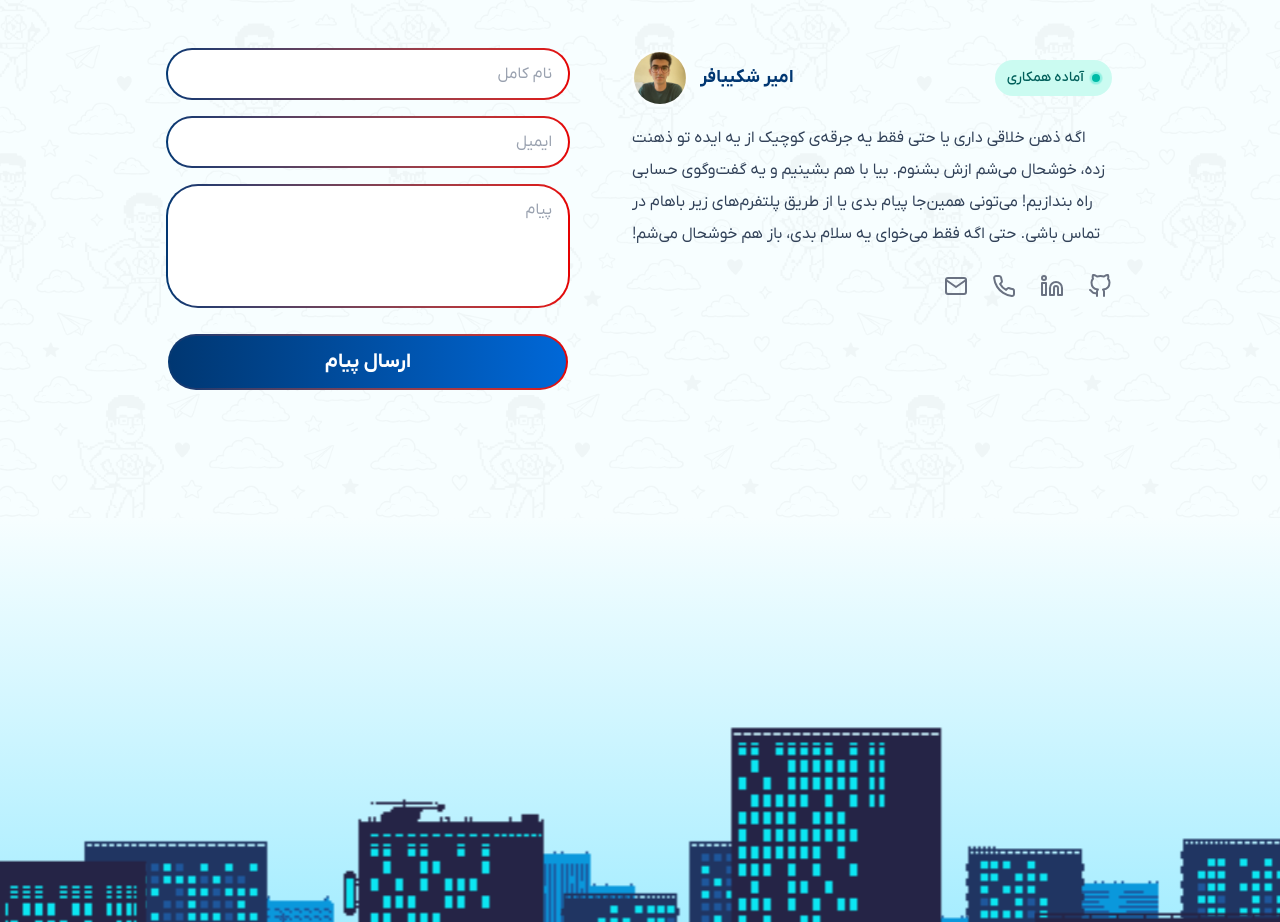
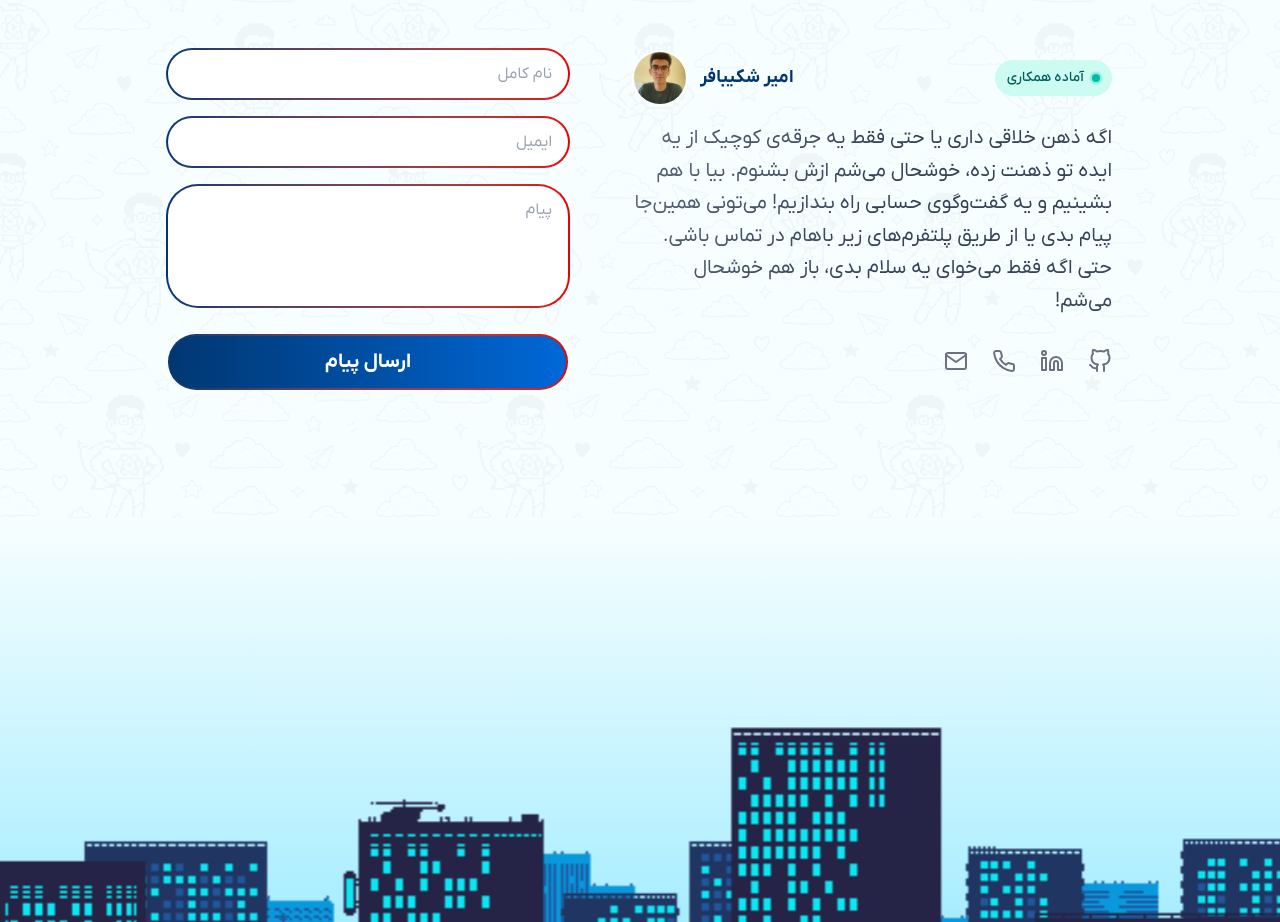
Before and after one commit to AmirShakibafar/portfolioWebsite, a Next.js app: page /about in a window 1280 px wide. Shown: the part 2470-3392 px from the top of the page. Built offline with nearby package versions, Linux system fonts and the light colour scheme.

Commit message:
added shimmer text props

```diff
--- a/src/components/AuthorInfo.tsx
+++ b/src/components/AuthorInfo.tsx
@@ -1,6 +1,7 @@
 import Image from "next/image";
 import { motion } from "framer-motion";
 import { GitHub, Linkedin, Phone, Mail } from "react-feather";
+import { ShimmerText } from "./ShimmerText";
 
 const socialLinks = [
   {
@@ -42,12 +43,13 @@ const AuthorInfo = () => (
         />
       </div>
     </div>
-    <p className="author-bio">
+    <ShimmerText size="20px">
       اگه ذهن خلاقی داری یا حتی فقط یه جرقه‌ی کوچیک از یه ایده تو ذهنت زده،
       خوشحال می‌شم ازش بشنوم. بیا با هم بشینیم و یه گفت‌وگوی حسابی راه بندازیم!
       می‌تونی همین‌جا پیام بدی یا از طریق پلتفرم‌های زیر باهام در تماس باشی. حتی
       اگه فقط می‌خوای یه سلام بدی، باز هم خوشحال می‌شم!
-    </p>
+    </ShimmerText>
+
     <motion.div className="author-socials-wrapper">
       {socialLinks.map((link) => (
         <motion.a
--- a/src/components/HeroContents.tsx
+++ b/src/components/HeroContents.tsx
@@ -57,12 +57,7 @@ export default function HeroContent() {
 
   return (
     <>
-      <div
-        className="absolute top-0 start-0 h-full w-2/5 backdrop-blur-sm"
-        style={{
-          maskImage: "linear-gradient(to end, black 60%, transparent)",
-        }}
-      />
+      <div className="absolute top-0 start-0 h-full w-3/5 backdrop-blur-sm [mask-image:linear-gradient(to_right,rgba(0,0,0,0),rgba(0,0,0,1))]" />
       <div className="relative z-10 h-full flex items-center justify-center">
         <div className="flex items-center gap-8">
           <div className="flex flex-col p-6">
@@ -82,7 +77,6 @@ export default function HeroContent() {
                 </motion.span>
                 <motion.span variants={headingChild}>هستم</motion.span>
                 <motion.span variants={headingChild}>:)</motion.span>
-
               </motion.div>
             </h1>
 
--- a/src/components/ShimmerText.tsx
+++ b/src/components/ShimmerText.tsx
@@ -1,5 +1,29 @@
-export const ShimmerText = ({ children }: { children: React.ReactNode }) => (
-  <p className="leading-relaxed text-[24px] mb-8 animate-shimmer bg-clip-text text-right text-transparent bg-[linear-gradient(110deg,#334155,45%,#e2e8f0,55%,#334155)] bg-[length:200%_100%]">
-    {children}
-  </p>
-);
+import React from "react";
+
+interface ShimmerTextProps {
+  children: React.ReactNode;
+  size?: string | number;
+  color?: string;
+  shimmerColor?: string;
+}
+
+export const ShimmerText = ({
+  children,
+  size = "24px",
+  color = "#334155",
+  shimmerColor = "#e2e8f0",
+}: ShimmerTextProps) => {
+  const dynamicStyles = {
+    fontSize: typeof size === "number" ? `${size}px` : size,
+    backgroundImage: `linear-gradient(110deg, ${color}, 45%, ${shimmerColor}, 55%, ${color})`,
+  };
+
+  return (
+    <p
+      style={dynamicStyles}
+      className="leading-relaxed font-iran mb-8 animate-shimmer bg-clip-text text-right text-transparent bg-[length:200%_100%]"
+    >
+      {children}
+    </p>
+  );
+};
```
